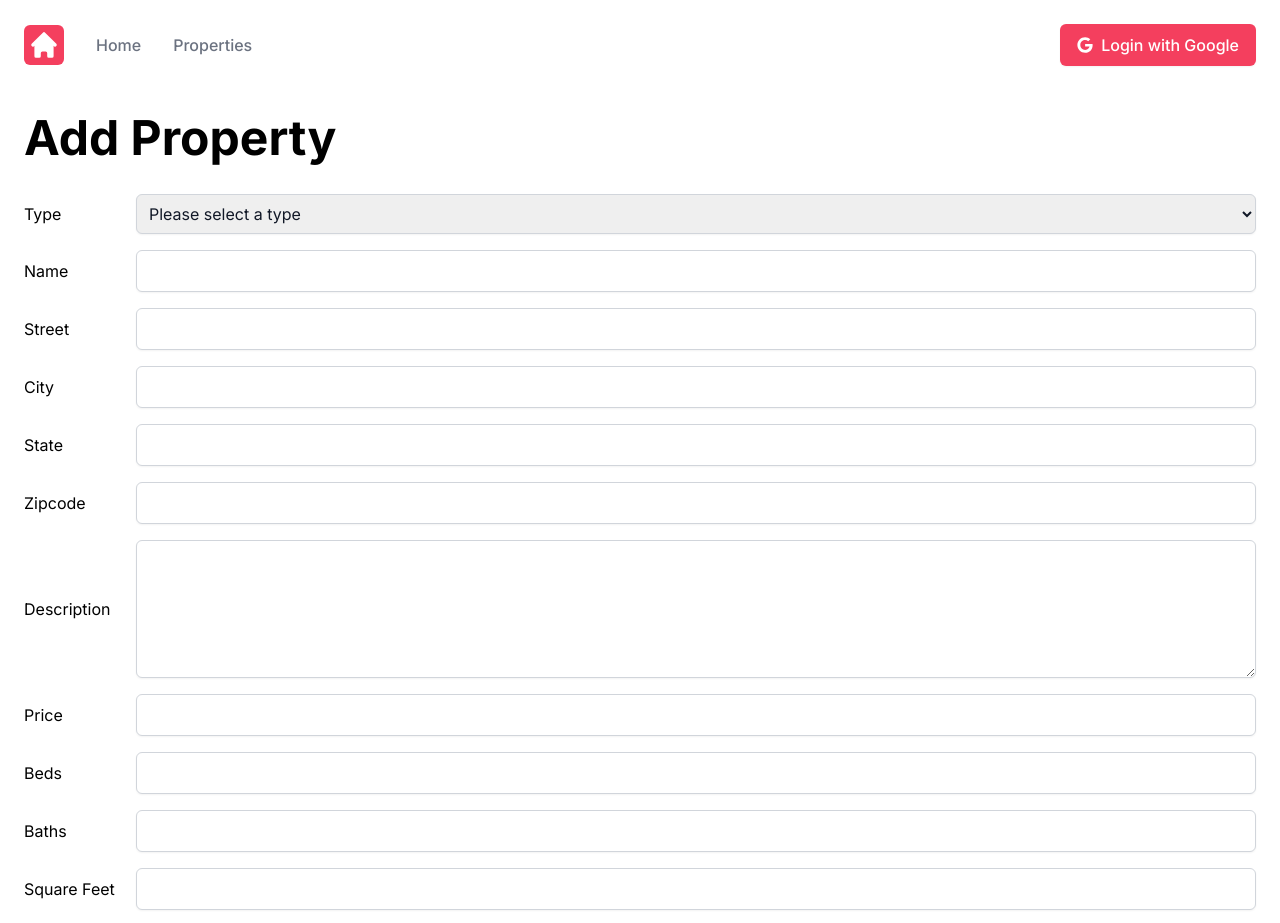
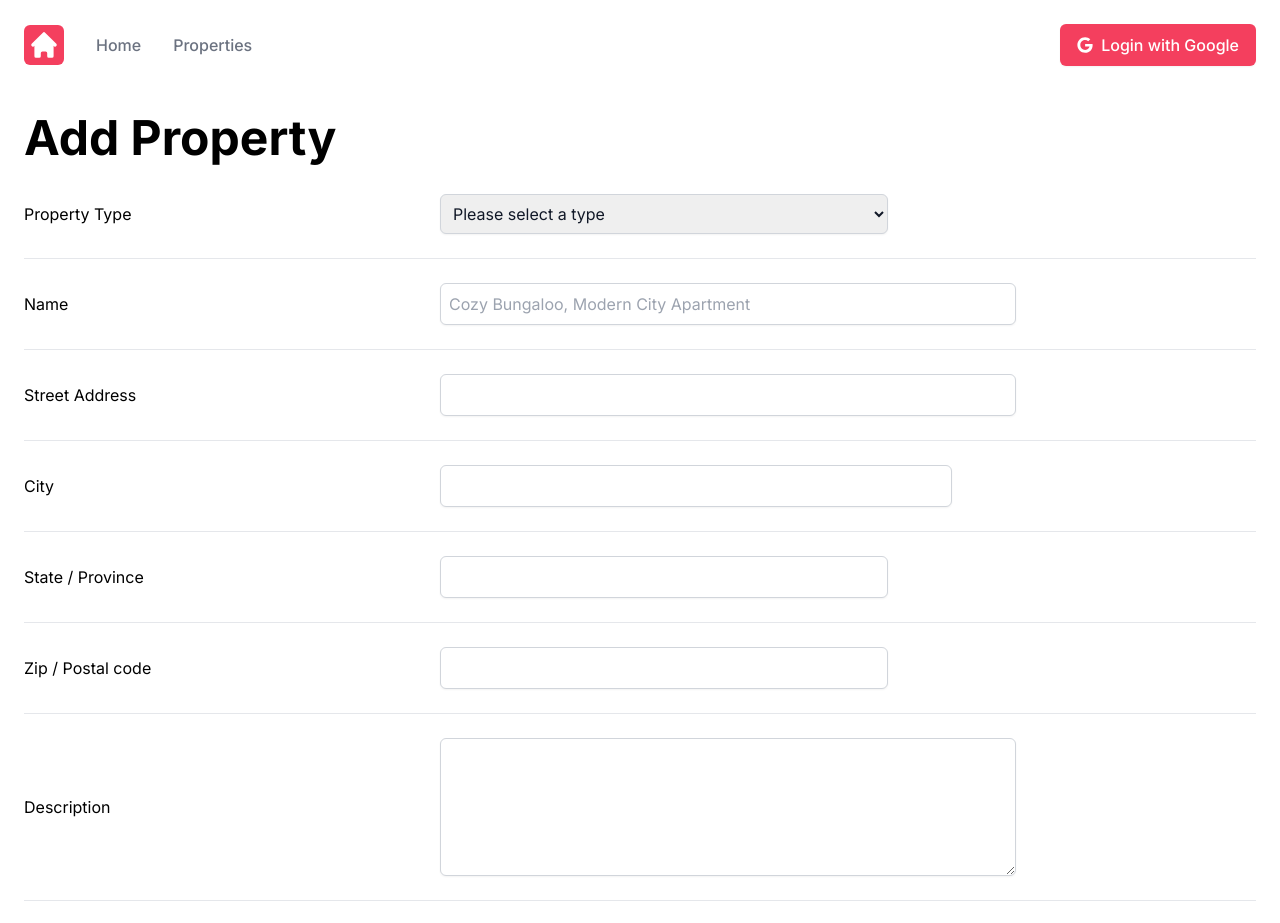
Before and after one commit to HelluvaBird/next-property, a Next.js app: page /property/add in a window 1280 px wide. Shown: the top 923 px of the page. Built offline with nearby package versions, Linux system fonts and the light colour scheme; no server answers.

Commit message:
change styles of add property page

```diff
--- a/components/PropertyForm.tsx
+++ b/components/PropertyForm.tsx
@@ -2,17 +2,16 @@
 
 export default function PropertyForm() {
   return (
-    <form className="space-y-4 mt-8">
-      <div className="grid grid-cols-1 gap-2 sm:grid-cols-[6rem_1fr] items-center sm:gap-4">
-        <label htmlFor="type">Type</label>
+    <form className="mt-8 divide-y">
+      <div className="grid grid-cols-1 gap-2 sm:grid-cols-3 items-center sm:gap-4 pb-6">
+        <label htmlFor="type">Property Type</label>
         <select
           name="type"
           id="type"
-          className="border border-gray-300 rounded-md p-2 text-base text-gray-900 placeholder-gray-500 shadow-sm outline-none focus:border-rose-500 focus:ring-rose-500"
+          defaultValue="Please select a type"
+          className="sm:col-span-2 max-w-md border border-gray-300 rounded-md p-2 text-base text-gray-900 placeholder-gray-500 shadow-sm outline-none focus:border-rose-500 focus:ring-rose-500"
         >
-          <option selected disabled>
-            Please select a type
-          </option>
+          <option disabled>Please select a type</option>
           <option value="Apartment">Apartment</option>
           <option value="Condo">Condo</option>
           <option value="House">House</option>
@@ -22,103 +21,104 @@ export default function PropertyForm() {
           <option value="Other">Other</option>
         </select>
       </div>
-      <div className="grid grid-cols-1 gap-2 sm:grid-cols-[6rem_1fr] items-center sm:gap-4">
+      <div className="grid grid-cols-1 gap-2 sm:grid-cols-3 items-center sm:gap-4 py-6">
         <label htmlFor="name">Name</label>
         <input
           type="text"
           name="name"
           id="name"
-          className="border border-gray-300 rounded-md p-2 text-base text-gray-900 placeholder-gray-500 shadow-sm outline-none focus:border-rose-500 focus:ring-rose-500"
+          placeholder="Cozy Bungaloo, Modern City Apartment"
+          className="sm:col-span-2 max-w-xl border border-gray-300 rounded-md p-2 text-base text-gray-900 placeholder-gray-400 shadow-sm outline-none focus:border-rose-500 focus:ring-rose-500"
         />
       </div>
-      <div className="grid grid-cols-1 gap-2 sm:grid-cols-[6rem_1fr] items-center sm:gap-4">
-        <label htmlFor="street">Street</label>
+      <div className="grid grid-cols-1 gap-2 sm:grid-cols-3 items-center sm:gap-4 py-6">
+        <label htmlFor="street">Street Address</label>
         <input
           type="text"
           name="street"
           id="street"
-          className="border border-gray-300 rounded-md p-2 text-base text-gray-900 placeholder-gray-500 shadow-sm outline-none focus:border-rose-500 focus:ring-rose-500"
+          className="sm:col-span-2 max-w-xl border border-gray-300 rounded-md p-2 text-base text-gray-900 placeholder-gray-500 shadow-sm outline-none focus:border-rose-500 focus:ring-rose-500"
         />
       </div>
-      <div className="grid grid-cols-1 gap-2 sm:grid-cols-[6rem_1fr] items-center sm:gap-4">
+      <div className="grid grid-cols-1 gap-2 sm:grid-cols-3 items-center sm:gap-4 py-6">
         <label htmlFor="city">City</label>
         <input
           type="text"
           name="city"
           id="city"
-          className="border border-gray-300 rounded-md p-2 text-base text-gray-900 placeholder-gray-500 shadow-sm outline-none focus:border-rose-500 focus:ring-rose-500"
+          className="sm:col-span-2 max-w-lg border border-gray-300 rounded-md p-2 text-base text-gray-900 placeholder-gray-500 shadow-sm outline-none focus:border-rose-500 focus:ring-rose-500"
         />
       </div>
-      <div className="grid grid-cols-1 gap-2 sm:grid-cols-[6rem_1fr] items-center sm:gap-4">
-        <label htmlFor="state">State</label>
+      <div className="grid grid-cols-1 gap-2 sm:grid-cols-3 items-center sm:gap-4 py-6">
+        <label htmlFor="state">State&nbsp;/&nbsp;Province</label>
         <input
           type="text"
           name="state"
           id="state"
-          className="border border-gray-300 rounded-md p-2 text-base text-gray-900 placeholder-gray-500 shadow-sm outline-none focus:border-rose-500 focus:ring-rose-500"
+          className="sm:col-span-2 max-w-md border border-gray-300 rounded-md p-2 text-base text-gray-900 placeholder-gray-500 shadow-sm outline-none focus:border-rose-500 focus:ring-rose-500"
         />
       </div>
-      <div className="grid grid-cols-1 gap-2 sm:grid-cols-[6rem_1fr] items-center sm:gap-4">
-        <label htmlFor="zipcode">Zipcode</label>
+      <div className="grid grid-cols-1 gap-2 sm:grid-cols-3 items-center sm:gap-4 py-6">
+        <label htmlFor="zipcode">Zip&nbsp;/&nbsp;Postal&nbsp;code</label>
         <input
           type="text"
           name="zipcode"
           id="zipcode"
-          className="border border-gray-300 rounded-md p-2 text-base text-gray-900 placeholder-gray-500 shadow-sm outline-none focus:border-rose-500 focus:ring-rose-500"
+          className=" sm:col-span-2 max-w-md border border-gray-300 rounded-md p-2 text-base text-gray-900 placeholder-gray-500 shadow-sm outline-none focus:border-rose-500 focus:ring-rose-500"
         />
       </div>
-      <div className="grid grid-cols-1 gap-2 sm:grid-cols-[6rem_1fr] items-center sm:gap-4">
+      <div className="grid grid-cols-1 gap-2 sm:grid-cols-3 items-center sm:gap-4 py-6">
         <label htmlFor="">Description</label>
         <textarea
           rows={5}
           name="zipcode"
           id="zipcode"
-          className="border border-gray-300 rounded-md p-2 text-base text-gray-900 placeholder-gray-500 shadow-sm outline-none focus:border-rose-500 focus:ring-rose-500"
+          className="sm:col-span-2 max-w-xl border border-gray-300 rounded-md p-2 text-base text-gray-900 placeholder-gray-500 shadow-sm outline-none focus:border-rose-500 focus:ring-rose-500"
         />
       </div>
-      <div className="grid grid-cols-1 gap-2 sm:grid-cols-[6rem_1fr] items-center sm:gap-4">
+      <div className="grid grid-cols-1 gap-2 sm:grid-cols-3 items-center sm:gap-4 py-6">
         <label htmlFor="price">Price</label>
         <input
           type="text"
           name="price"
           id="price"
-          className="border border-gray-300 rounded-md p-2 text-base text-gray-900 placeholder-gray-500 shadow-sm outline-none focus:border-rose-500 focus:ring-rose-500"
+          className="sm:col-span-2 border border-gray-300 rounded-md p-2 text-base text-gray-900 placeholder-gray-500 shadow-sm outline-none focus:border-rose-500 focus:ring-rose-500"
         />
       </div>
-      <div className="grid grid-cols-1 gap-2 sm:grid-cols-[6rem_1fr] items-center sm:gap-4">
+      <div className="grid grid-cols-1 gap-2 sm:grid-cols-3 items-center sm:gap-4 py-6">
         <label htmlFor="beds">Beds</label>
         <input
           type="text"
           name="beds"
           id="beds"
-          className="border border-gray-300 rounded-md p-2 text-base text-gray-900 placeholder-gray-500 shadow-sm outline-none focus:border-rose-500 focus:ring-rose-500"
+          className="sm:col-span-2 max-w-sm border border-gray-300 rounded-md p-2 text-base text-gray-900 placeholder-gray-500 shadow-sm outline-none focus:border-rose-500 focus:ring-rose-500"
         />
       </div>
-      <div className="grid grid-cols-1 gap-2 sm:grid-cols-[6rem_1fr] items-center sm:gap-4">
+      <div className="grid grid-cols-1 gap-2 sm:grid-cols-3 items-center sm:gap-4 py-6">
         <label htmlFor="baths">Baths</label>
         <input
           type="text"
           name="baths"
           id="baths"
-          className="border border-gray-300 rounded-md p-2 text-base text-gray-900 placeholder-gray-500 shadow-sm outline-none focus:border-rose-500 focus:ring-rose-500"
+          className="sm:col-span-2 max-w-sm border border-gray-300 rounded-md p-2 text-base text-gray-900 placeholder-gray-500 shadow-sm outline-none focus:border-rose-500 focus:ring-rose-500"
         />
       </div>
-      <div className="grid grid-cols-1 gap-2 sm:grid-cols-[6rem_1fr] items-center sm:gap-4">
+      <div className="grid grid-cols-1 gap-2 sm:grid-cols-3 items-center sm:gap-4 py-6">
         <label htmlFor="squareFeet">Square Feet</label>
         <input
           type="text"
           name="squareFeet"
           id="squareFeet"
-          className="border border-gray-300 rounded-md p-2 text-base text-gray-900 placeholder-gray-500 shadow-sm outline-none focus:border-rose-500 focus:ring-rose-500"
+          className="sm:col-span-2 max-w-sm border border-gray-300 rounded-md p-2 text-base text-gray-900 placeholder-gray-500 shadow-sm outline-none focus:border-rose-500 focus:ring-rose-500"
         />
       </div>
-      <div>
+      <div className="grid grid-cols-1 gap-2 sm:grid-cols-3 items-center sm:gap-4 py-6">
         <p>Amenities:</p>
       </div>
-      <div>
+      <div className="grid grid-cols-1 gap-2 sm:grid-cols-3 items-center sm:gap-4 py-6">
         <p>Images:</p>
       </div>
-      <div className="grid">
+      <div className="grid pt-6">
         <button className="block w-full sm:inline-block sm:w-auto sm:ms-auto rounded-md border border-transparent px-5 py-3 bg-rose-500 text-base font-medium text-white shadow hover:bg-rose-600 focus:outline-none focus:ring-2 focus:ring-rose-500 focus:ring-offset-2 sm:px-10">
           Add property
         </button>
```
